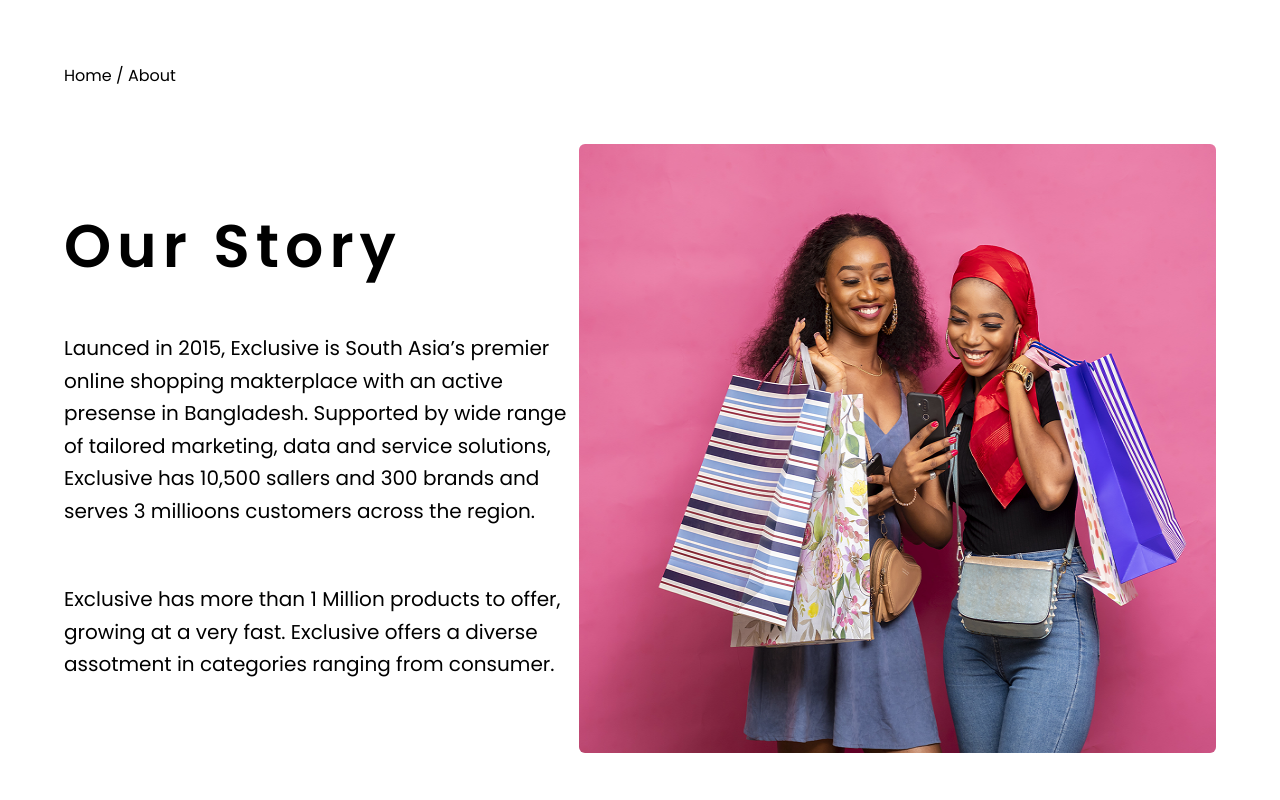
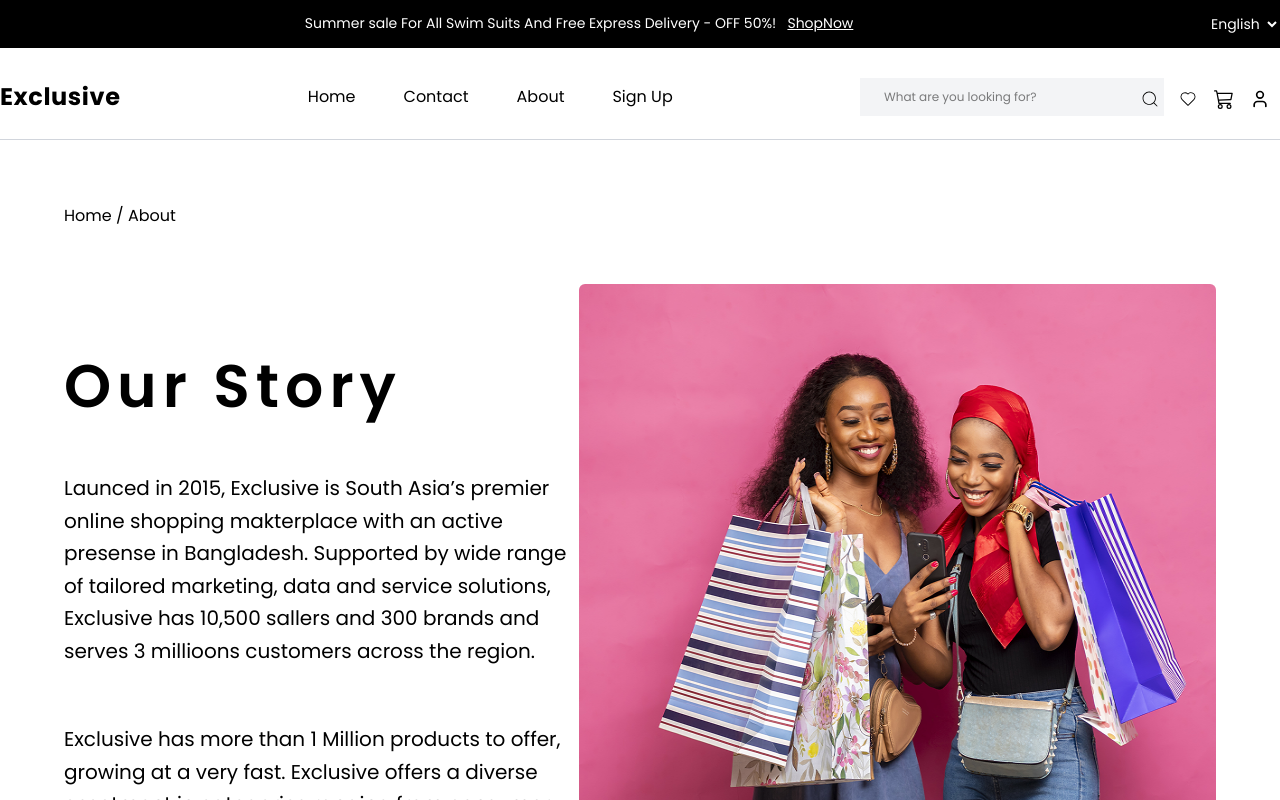
Before and after one commit to vishalglobussoftSDE/e-commerce-frontend, a React (Vite) app: page /about in a window 1280 px wide. Shown: the top 800 px of the page. Built offline with nearby package versions, Linux system fonts and the light colour scheme; a web font is replaced by a local one.

Commit message:
added navbar in pages

```diff
--- a/src/Pages/AboutPage.jsx
+++ b/src/Pages/AboutPage.jsx
@@ -15,10 +15,12 @@
 import servicesPng7 from "../assets/about-img/about-png7.png";
 import Footer from "../components/Footer.jsx";
 import { Link } from "react-router-dom";
+import Header from "../components/Header.jsx"
 
 const AboutPage = () => {
   return (
     <div>
+      <Header/>
       <div className="m-8 p-8">
         <p>
           <Link to="/">Home  </Link>/
--- a/src/Pages/HomePage.jsx
+++ b/src/Pages/HomePage.jsx
@@ -1,15 +1,18 @@
-import React from 'react'
-import Sidebar from '../components/Sidebar'
-import Footer from '../components/Footer'
+import React from "react";
+import Sidebar from "../components/Sidebar";
+import Footer from "../components/Footer";
+import Header from "../components/Header";
 
 const HomePage = () => {
   return (
     <div>
-        <Header/>
-        <Sidebar/>
-        <Footer/>
+      <Header />
+      <div>
+        <Sidebar />
+      </div>
+      <Footer />
     </div>
-  )
-}
+  );
+};
 
-export default HomePage
+export default HomePage;
--- a/src/components/Header.jsx
+++ b/src/components/Header.jsx
@@ -3,6 +3,7 @@
 import { CiHeart } from "react-icons/ci";
 import { BsCart3 } from "react-icons/bs";
 import { LuUser } from "react-icons/lu";
+import {Link } from "react-router-dom"
 
 const Header = () => {
 
@@ -22,21 +23,21 @@
                 <div className=''><h1 className='float-left font-bold text-2xl tracking-wide'>Exclusive</h1></div>
                 <div className='col-span-3 flex' >
                     <ul className='list-none mx-auto text-[16px]'>
-                        <a href='#'><li className='inline-block mx-6'>Home</li></a>
-                        <a href='#'><li className='inline-block mx-6'>Contact</li></a>
-                        <a href='#'><li className='inline-block mx-6'>About</li></a>
-                        <a href='#'><li className='inline-block mx-6'>Sign Up</li></a>
+                        <Link to='/'><li className='inline-block mx-6'>Home</li></Link>
+                        <Link to='/contact'><li className='inline-block mx-6'>Contact</li></Link>
+                        <Link to='/about'><li className='inline-block mx-6'>About</li></Link>
+                        <Link to='/signup'><li className='inline-block mx-6'>Sign Up</li></Link>
                     </ul>
                 </div>
                 <div className='flex'>
                     <div className='bg-gray-100 flex items-center h-[38px] p-[4px]'>
                         <input type='text' placeholder='What are you looking for?' className='text-[12px] px-[20px] h-[18px]'></input>
-                        <a className='w-[16px] h-[16px] m-[4px] cursor-pointer text-xl'><CiSearch/></a>
+                        <Link className='w-[16px] h-[16px] m-[4px] cursor-pointer text-xl'><CiSearch/></Link>
                     </div>
                     <div className='flex items-center h-[38px] p-[4px]'>
-                        <a className='w-[16px] h-[16px] mx-[10px] cursor-pointer text-xl font-extrabold' href='#'><CiHeart/></a>
-                        <a className='w-[16px] h-[16px] mx-[10px] cursor-pointer text-xl font-extrabold' href='#'><BsCart3/></a>
-                        <a className='w-[16px] h-[16px] mx-[10px] cursor-pointer text-xl font-extrabold' href='#'><LuUser/></a>
+                        <Link className='w-[16px] h-[16px] mx-[10px] cursor-pointer text-xl font-extrabold' ><CiHeart/></Link>
+                        <Link className='w-[16px] h-[16px] mx-[10px] cursor-pointer text-xl font-extrabold' ><BsCart3/></Link>
+                        <Link className='w-[16px] h-[16px] mx-[10px] cursor-pointer text-xl font-extrabold'><LuUser/></Link>
                     </div>
                 </div>
             </div>
```
Also changed, not shown: 1 other file (tests, documents, lock files or other folders).
